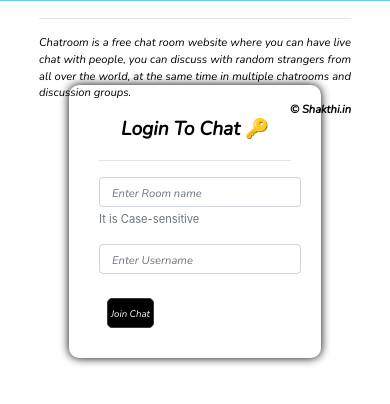
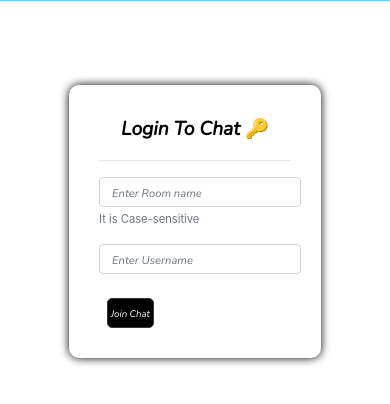
Before and after one commit to shakthi876/24x7-OnlineChatRoom, a Django app: page / in a window 390 px wide. Shown: the part 54-458 px from the top of the page. Run offline with Django 4.2, Linux system fonts and the light colour scheme; some libraries are stand-ins or nearby versions; some web fonts are replaced.

Commit message:
Update home.html

```diff
--- a/templates/home.html
+++ b/templates/home.html
@@ -6,11 +6,11 @@
   <meta name="viewport" content="width=device-width, initial-scale=1">
 
   <title>Chat Room</title>
-
+  <link rel="icon" href="{% static 'images/logo.jpg' %}" type="image/gif" sizes="12x12">
   <meta property="og:title" content=" Online 24x7 Chat Room" />
     <meta property="og:description" content="Chatroom is a free chat room website where you can have live chat with people, you can discuss with random strangers from all over the world, at the same time in multiple chatrooms and discussion groups." />
 
- <link rel="icon" href="{% static 'images/logo.jpg' %}" type="image/gif" sizes="16x16">
+
   <link rel="preconnect" href="https://fonts.googleapis.com">
 <link rel="preconnect" href="https://fonts.gstatic.com" crossorigin>
 <link href="https://fonts.googleapis.com/css2?family=Bilbo+Swash+Caps&family=Dongle&family=Dosis:wght@800&family=Faster+One&family=Inconsolata:wght@300&family=Luxurious+Roman&family=Trade+Winds&display=swap" rel="stylesheet">
@@ -142,7 +142,7 @@ text-decoration: none;
 
   .bottom{
   font-size: 70%;
-  position: relative;
+  display: none;
 }
 
 #hide{
@@ -185,13 +185,14 @@ input{
 .join{
   font-weight: bold;
   font-size: 140%;
+
 }
 #post-form{
   width: 70%;
 }
 .bottom{
   font-size: 80%;
-  position: relative;
+
 }
 .btn,input{
   font-size: 80%;
```
